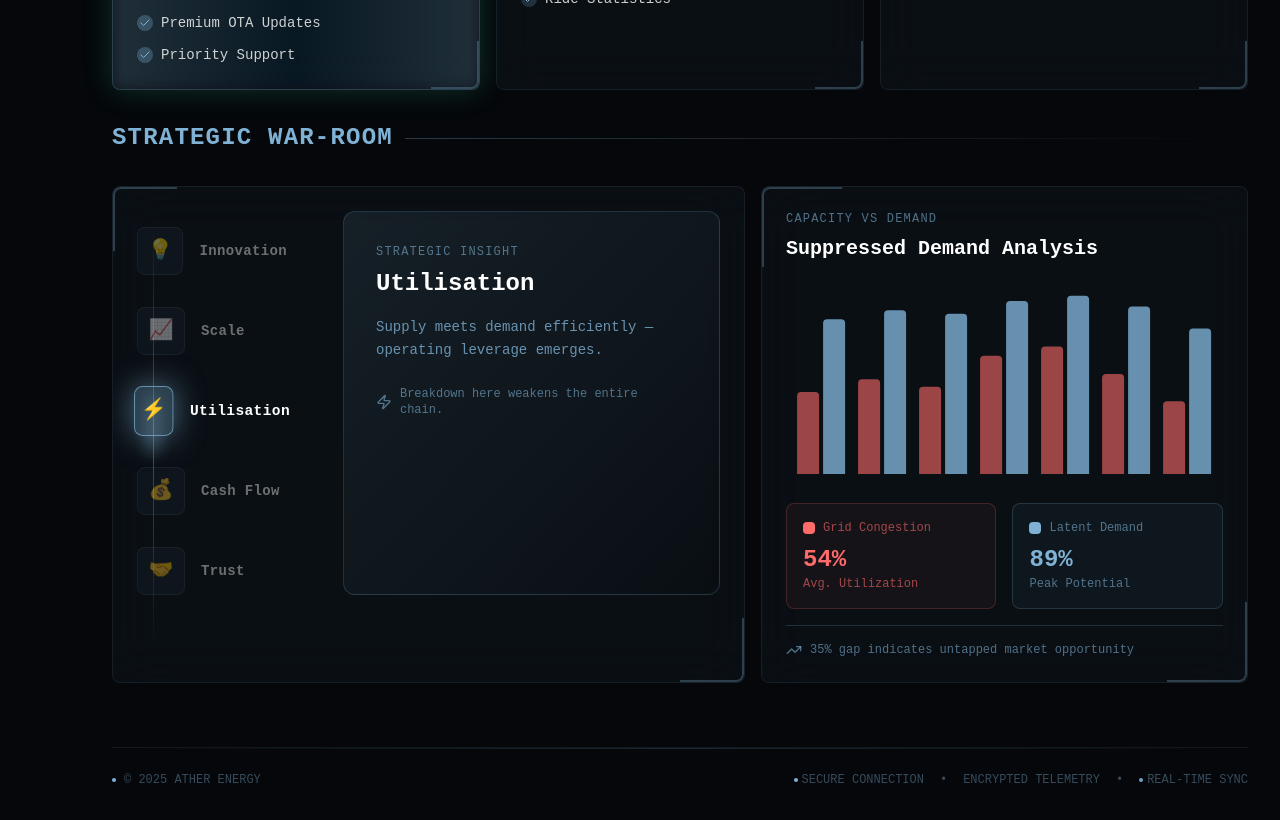
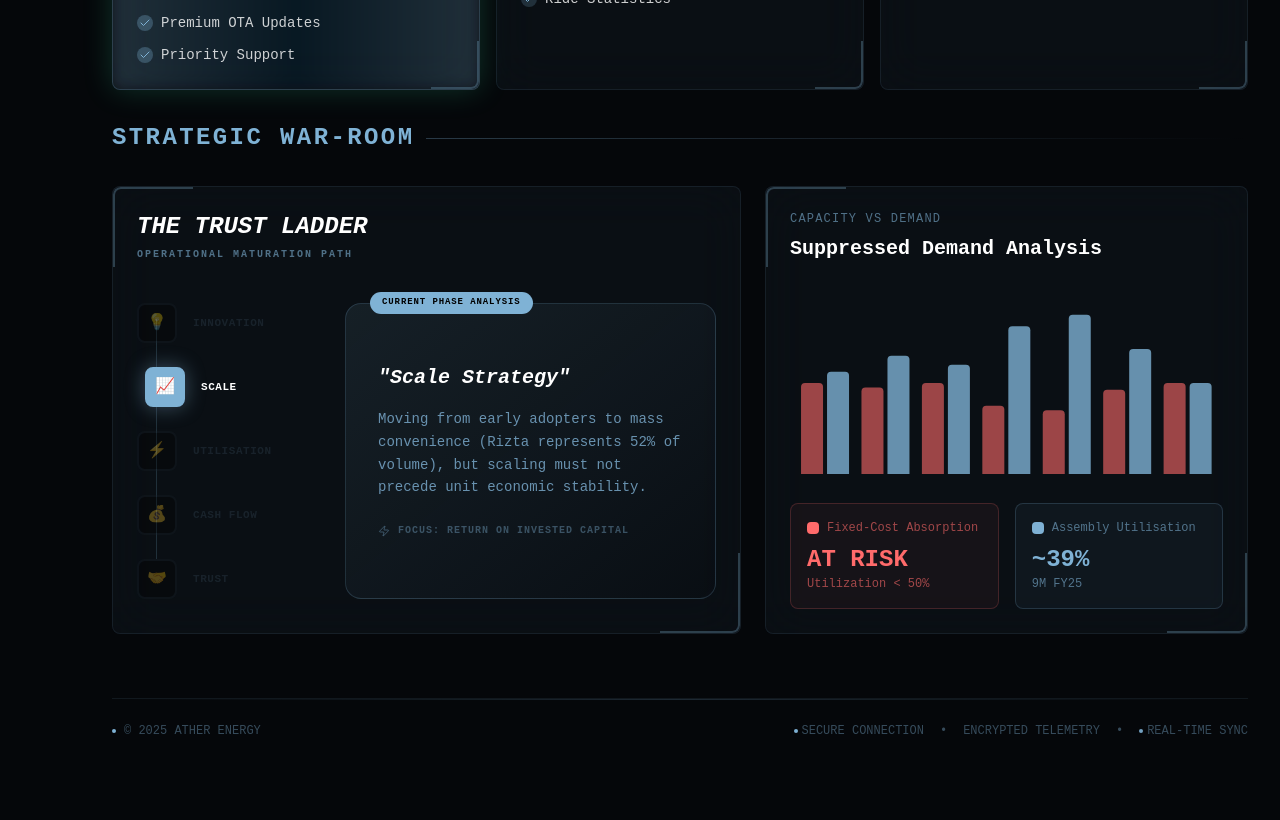
Before and after one commit to Falgun-Dadhich07/FinanceEnthusiasts, a React (Vite) app: page / in a window 1280 px wide. Shown: the part 1640-2460 px from the top of the page. After the commit the page ends 2411 px from the top, so only its background shows below. Built offline with nearby package versions, Linux system fonts and the light colour scheme; a web font is replaced by a local one.

Commit message:
Update Strategic War Room metrics and copy

```diff
--- a/src/components/StrategicWarRoom.tsx
+++ b/src/components/StrategicWarRoom.tsx
@@ -2,49 +2,53 @@ import { useEffect, useState } from 'react';
 import { Zap, TrendingUp } from 'lucide-react';
 import { BarChart, Bar, ResponsiveContainer, Cell } from 'recharts';
 import { HolographicCard } from './HolographicCard';
+import { ShieldCheck, Layers, Info } from 'lucide-react';
+
 
 /* =========================
-   TRUST LADDER CONFIG
+   TRUST LADDER CONFIG [cite: 596-599]
 ========================= */
 const trustLadderSteps = [
     {
         label: 'Innovation',
         icon: '💡',
-        insight: 'Demand exists, but access is constrained by early capability limits.',
+        insight: 'Vertical integration of battery, powertrain, and software (AtherStack) to maintain a premium hardware-software moat. ',
     },
     {
         label: 'Scale',
         icon: '📈',
-        insight: 'Demand unlocks rapidly, stressing capacity and infrastructure.',
+        insight: 'Moving from early adopters to mass convenience (Rizta represents 52% of volume), but scaling must not precede unit economic stability. ',
     },
     {
         label: 'Utilisation',
         icon: '⚡',
-        insight: 'Supply meets demand efficiently — operating leverage emerges.',
+        insight: 'The assembly utilization at the Hosur factory is only ~39%. Scale without utilization increases losses rather than reducing them. ',
     },
     {
         label: 'Cash Flow',
         icon: '💰',
-        insight: 'Demand converts predictably into stable cash generation.',
+        insight: 'Shift to high-margin recurring revenue (>60% GM) from software and accessories to offset hardware manufacturing constraints.',
     },
     {
         label: 'Trust',
         icon: '🤝',
-        insight: 'Market pull exceeds supply — pricing power and loyalty appear.',
+        insight: 'Post-IPO reliability. Shifting from "growth optics" to "return on capital" to ensure long-term shareholder survival.',
     },
 ];
 
+
+
 /* =========================
-   STATIC DEMAND DATA
+   SUPPRESSED DEMAND DATA [cite: 183, 184]
 ========================= */
 const demandData = [
-    { name: 'Mon', congestion: 45, demand: 85 },
-    { name: 'Tue', congestion: 52, demand: 90 },
-    { name: 'Wed', congestion: 48, demand: 88 },
-    { name: 'Thu', congestion: 65, demand: 95 },
-    { name: 'Fri', congestion: 70, demand: 98 },
-    { name: 'Sat', congestion: 55, demand: 92 },
-    { name: 'Sun', congestion: 40, demand: 80 },
+    { name: 'Mon', recorded: 45, suppressed: 40 },
+    { name: 'Tue', recorded: 52, suppressed: 38 },
+    { name: 'Wed', recorded: 48, suppressed: 40 },
+    { name: 'Thu', recorded: 65, suppressed: 30 },
+    { name: 'Fri', recorded: 70, suppressed: 28 },
+    { name: 'Sat', recorded: 55, suppressed: 37 },
+    { name: 'Sun', recorded: 40, suppressed: 40 },
 ];
 
 export function StrategicWarRoom() {
@@ -55,88 +59,66 @@ export function StrategicWarRoom() {
 
     useEffect(() => {
         if (hoveredStep !== null) return;
-        const t = setInterval(
-            () => setActiveStep((p) => (p + 1) % trustLadderSteps.length),
-            2400
-        );
+        const t = setInterval(() => setActiveStep((p) => (p + 1) % trustLadderSteps.length), 3000);
         return () => clearInterval(t);
     }, [hoveredStep]);
 
     return (
         <section className="mb-16">
             <h2 className="text-[#7FB2D5] mb-8 tracking-wider flex items-center gap-3">
-                <span className="text-2xl">STRATEGIC WAR-ROOM</span>
+                <span className="text-2xl font-bold uppercase tracking-widest">Strategic War-Room</span>
                 <div className="flex-1 h-px bg-gradient-to-r from-[#7FB2D5]/30 to-transparent" />
             </h2>
 
-            <div className="grid grid-cols-1 lg:grid-cols-[1.3fr_1fr] gap-4">
+            <div className="grid grid-cols-1 lg:grid-cols-[1.3fr_1fr] gap-6">
 
-
-                {/* =========================
-                    TRUST LADDER (UNCHANGED)
-                ========================= */}
+                {/* TRUST LADDER PILLAR */}
                 <HolographicCard glowEffect className="group">
                     <div className="bg-[#7FB2D5]/5 backdrop-blur-xl border border-[#7FB2D5]/10 rounded-lg p-6 relative overflow-hidden hover:border-[#7FB2D5]/30 transition-all duration-300 h-full">
-                        <div className="absolute top-0 left-0 w-16 h-16 border-t-2 border-l-2 border-[#7FB2D5]/30 rounded-tl-lg" />
-                        <div className="absolute bottom-0 right-0 w-16 h-16 border-b-2 border-r-2 border-[#7FB2D5]/30 rounded-br-lg" />
 
-                        <div className="absolute inset-0 bg-gradient-to-br from-[#7FB2D5]/10 to-transparent opacity-0 group-hover:opacity-100 transition-opacity" />
-                        <div className="absolute left-10 top-8 bottom-8 w-px bg-gradient-to-b from-transparent via-[#7FB2D5]/40 to-transparent" />
+                        <div className="absolute top-0 left-0 w-20 h-20 border-t-2 border-l-2 border-[#7FB2D5]/30 rounded-tl-lg" />
+                        <div className="absolute bottom-0 right-0 w-20 h-20 border-b-2 border-r-2 border-[#7FB2D5]/30 rounded-br-lg" />
 
-                        <div
-                            className="absolute left-[38px] w-[4px] h-14 bg-[#7FB2D5] rounded-full blur-sm transition-all duration-700"
-                            style={{ top: `${70 + focusedStep * 70}px` }}
-                        />
+                        <div className="absolute inset-0 grid-background opacity-10 pointer-events-none" />
+                        <div className="flex justify-between items-start mb-10">
+                            <div>
+                                <h3 className="text-2xl font-black text-white mb-1 uppercase italic">The Trust Ladder</h3>
+                                <p className="text-[10px] text-[#7FB2D5]/60 uppercase tracking-[0.2em] font-bold">Operational Maturation Path</p>
+                            </div>
 
-                        <div className="grid grid-cols-[150px_1fr] gap-14 relative z-10">
+                        </div>
 
-                            <div className="space-y-8 pt-4">
-                                {trustLadderSteps.map((step, i) => {
-                                    const active = focusedStep === i;
-                                    return (
+                        <div className="grid grid-cols-[160px_1fr] gap-12">
+                            <div className="space-y-6 relative">
+                                <div className="absolute left-[19px] top-4 bottom-4 w-px bg-[#7FB2D5]/20" />
+                                {trustLadderSteps.map((step, i) => (
                                     <div
                                         key={i}
                                         onMouseEnter={() => setHoveredStep(i)}
                                         onMouseLeave={() => setHoveredStep(null)}
-                                            className={`flex items-center gap-4 cursor-pointer transition-all duration-500
-                                                ${active
-                                                    ? 'opacity-100 scale-[1.04]'
-                                                    : 'opacity-40 hover:opacity-70'}
-                                            `}
+                                        className={`flex items-center gap-4 cursor-pointer transition-all duration-500 ${focusedStep === i ? 'translate-x-2' : 'opacity-30'}`}
                                     >
-                                            <div
-                                                className={`w-12 h-12 rounded-lg border flex items-center justify-center text-xl
-                                                    ${active
-                                                        ? 'bg-[#7FB2D5]/30 border-[#7FB2D5]/70 shadow-[0_0_30px_rgba(127,178,213,0.6)]'
-                                                        : 'bg-[#7FB2D5]/10 border-[#7FB2D5]/20'}
-                                                `}
-                                            >
+                                        <div className={`w-10 h-10 rounded-lg flex items-center justify-center border-2 z-10 ${focusedStep === i ? 'bg-[#7FB2D5] border-[#7FB2D5] text-black shadow-[0_0_20px_rgba(127,178,213,0.4)]' : 'bg-black border-[#7FB2D5]/20 text-[#7FB2D5]'}`}>
                                             {step.icon}
                                         </div>
-                                            <span className="text-sm font-semibold text-white tracking-wide">
-                                                {step.label}
-                                            </span>
+                                        <span className={`text-[11px] font-black uppercase tracking-wider ${focusedStep === i ? 'text-white' : 'text-[#7FB2D5]/40'}`}>{step.label}</span>
                                     </div>
-                                    );
-                                })}
+                                ))}
                             </div>
 
-                            <div className="relative rounded-xl border border-[#7FB2D5]/20 bg-gradient-to-br from-[#7FB2D5]/10 to-transparent p-8">
-                                <div className="text-xs tracking-widest text-[#7FB2D5]/60 mb-2">
-                                    STRATEGIC INSIGHT
+                            <div className="bg-gradient-to-br from-[#7FB2D5]/10 to-transparent border border-[#7FB2D5]/20 rounded-2xl p-8 relative min-h-[220px] flex flex-col justify-center">
+                                <div className="absolute -top-3 left-6 bg-[#7FB2D5] text-black text-[9px] font-black px-3 py-1 rounded-full uppercase tracking-widest">
+                                    Current Phase Analysis
                                 </div>
-                                <h3 className="text-2xl font-bold text-white mb-4">
-                                    {trustLadderSteps[focusedStep].label}
-                                </h3>
-                                <p className="text-sm text-[#7FB2D5]/80 leading-relaxed max-w-md">
+                                <h4 className="text-xl font-bold text-white mb-4 italic">"{trustLadderSteps[focusedStep].label} Strategy"</h4>
+                                <p className="text-sm text-[#7FB2D5]/80 leading-relaxed font-medium">
                                     {trustLadderSteps[focusedStep].insight}
                                 </p>
-                                <div className="mt-6 flex items-center gap-2 text-xs text-[#7FB2D5]/60">
-                                    <Zap className="w-4 h-4" />
-                                    <span>Breakdown here weakens the entire chain.</span>
+                                <div className="mt-6 flex items-center gap-2 text-[10px] text-[#7FB2D5]/40 font-bold uppercase tracking-widest">
+                                    <Zap className="w-3 h-3" />
+                                    <span>Focus: Return on Invested Capital</span>
                                 </div>
                             </div>
-
                         </div>
                     </div>
                 </HolographicCard>
@@ -165,12 +147,13 @@ export function StrategicWarRoom() {
                             <div className="h-48 mb-6">
                                 <ResponsiveContainer width="100%" height="100%">
                                     <BarChart data={demandData}>
-                                        <Bar dataKey="congestion" radius={[4, 4, 0, 0]}>
+                                        <Bar dataKey="suppressed" radius={[4, 4, 0, 0]}>
                                             {demandData.map((_, i) => (
                                                 <Cell key={i} fill="#FF6B6B" opacity={0.6} />
                                             ))}
                                         </Bar>
-                                        <Bar dataKey="demand" radius={[4, 4, 0, 0]}>
+
+                                        <Bar dataKey="recorded" radius={[4, 4, 0, 0]}>
                                             {demandData.map((_, i) => (
                                                 <Cell key={i} fill="#7FB2D5" opacity={0.8} />
                                             ))}
@@ -184,12 +167,12 @@ export function StrategicWarRoom() {
                                     <div className="flex items-center gap-2 mb-2">
                                         <div className="w-3 h-3 bg-[#FF6B6B] rounded" />
                                         <span className="text-xs text-[#FF6B6B]/60">
-                                            Grid Congestion
+                                            Fixed-Cost Absorption
                                         </span>
                                     </div>
-                                    <div className="text-2xl font-bold text-[#FF6B6B]">54%</div>
+                                    <div className="text-2xl font-bold text-[#FF6B6B]">AT RISK</div>
                                     <div className="text-xs text-[#FF6B6B]/60">
-                                        Avg. Utilization
+                                        Utilization {"<"} 50%
                                     </div>
                                 </div>
 
@@ -197,20 +180,17 @@ export function StrategicWarRoom() {
                                     <div className="flex items-center gap-2 mb-2">
                                         <div className="w-3 h-3 bg-[#7FB2D5] rounded animate-pulse" />
                                         <span className="text-xs text-[#7FB2D5]/60">
-                                            Latent Demand
+                                            Assembly Utilisation
                                         </span>
                                     </div>
-                                    <div className="text-2xl font-bold text-[#7FB2D5]">89%</div>
+                                    <div className="text-2xl font-bold text-[#7FB2D5]">~39%</div>
                                     <div className="text-xs text-[#7FB2D5]/60">
-                                        Peak Potential
+                                        9M FY25
                                     </div>
                                 </div>
                             </div>
 
-                            <div className="mt-4 pt-4 border-t border-[#7FB2D5]/20 flex items-center gap-2 text-xs text-[#7FB2D5]/60">
-                                <TrendingUp className="w-4 h-4" />
-                                <span>35% gap indicates untapped market opportunity</span>
-                            </div>
+
                         </div>
                     </div>
                 </HolographicCard>
```
Lines whose indentation alone changed are shown as unchanged.
